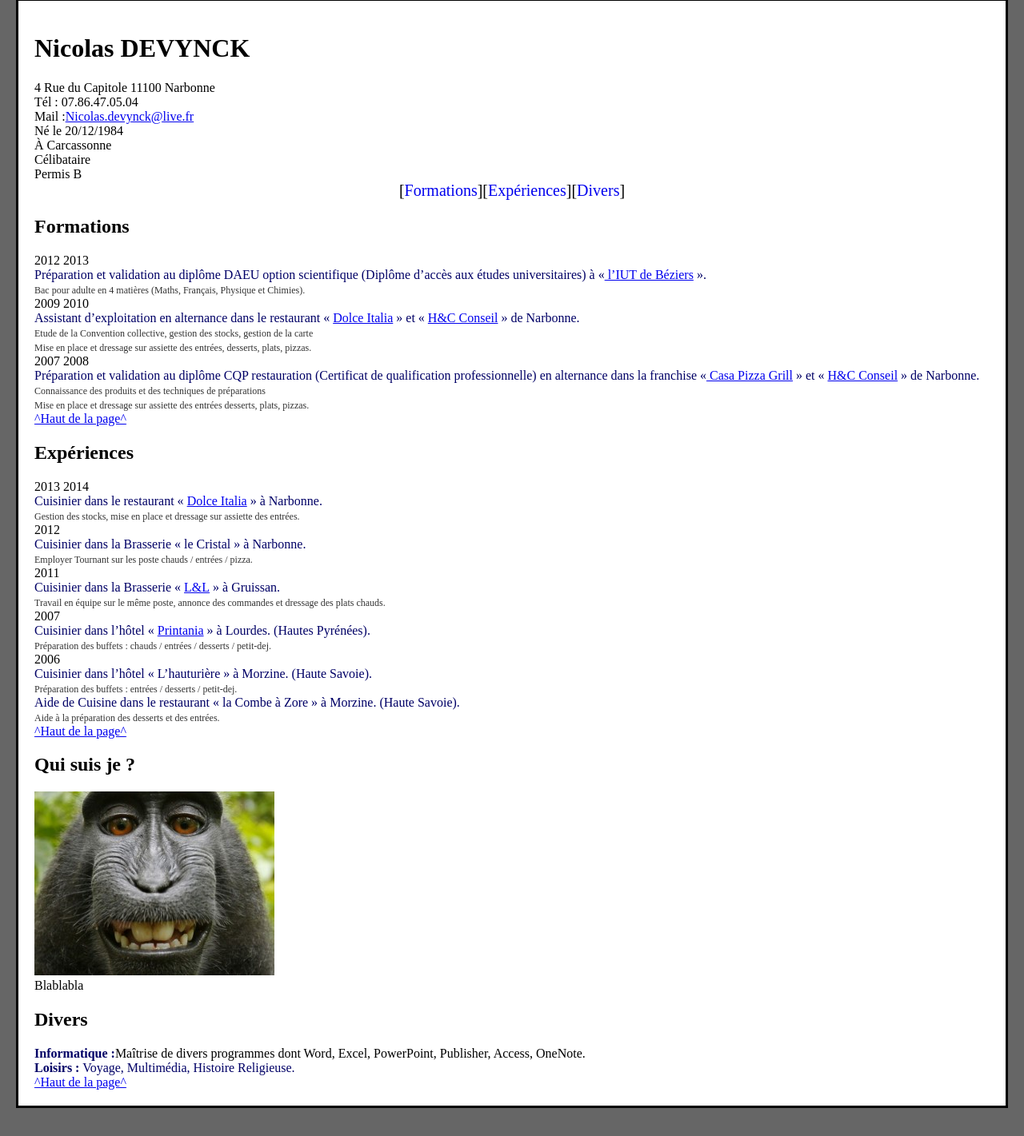
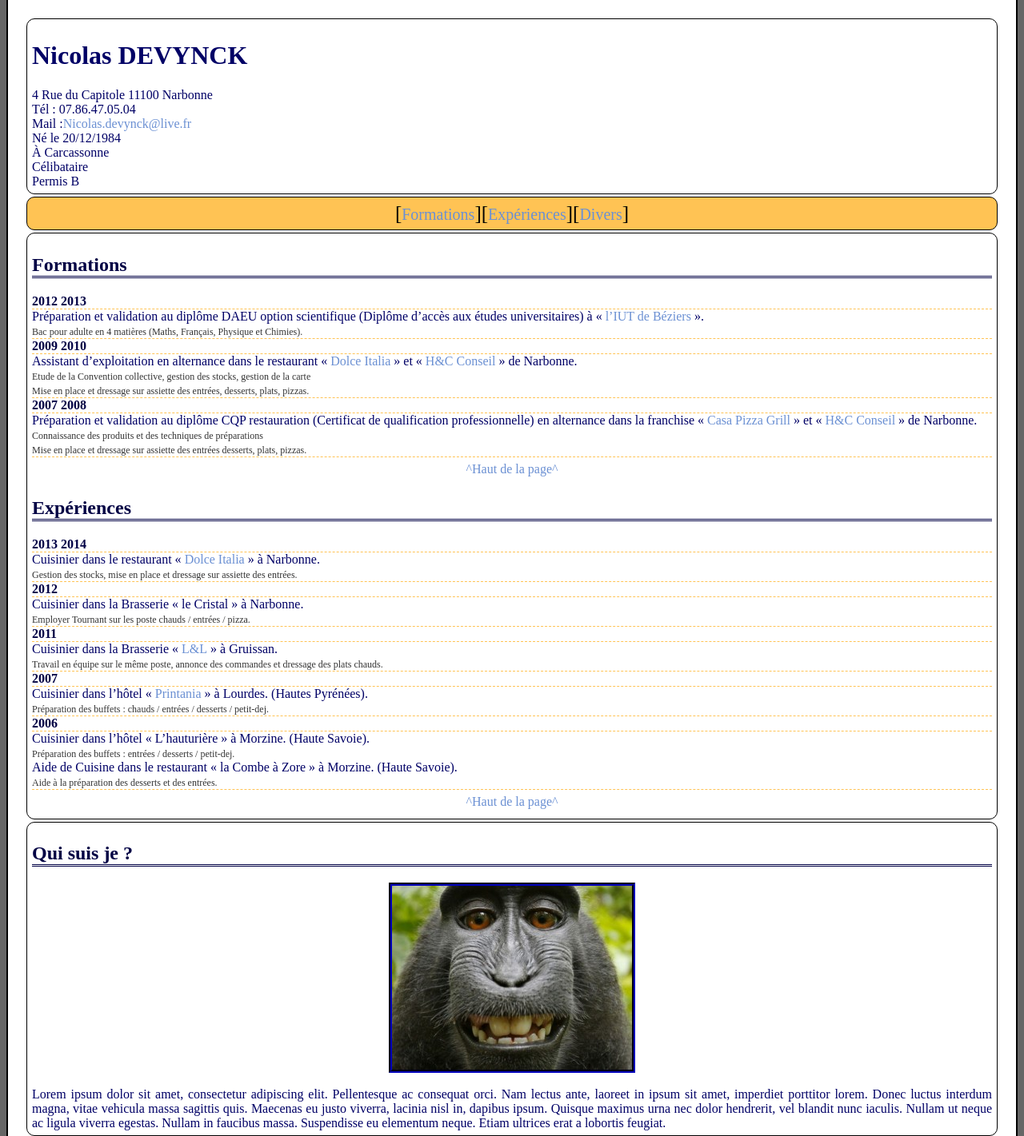
Before and after one commit to simplon-amandinem/simplon-ndevynck.github.io, a plain HTML site: page index.html in a window 1280 px wide. Shown: the part 10-1431 px from the top of the page at 80% size. Before the commit the page ends 1396 px from the top, so only its background shows below. Drawn offline with Linux system fonts and the light colour scheme.

Commit message:
maj fin de journer

```diff
--- a/index.html
+++ b/index.html
@@ -44,7 +44,7 @@
       <span>Connaissance des produits et des techniques de préparations<br />
             Mise en place et dressage sur assiette des entrées desserts, plats, pizzas.</span>
     </div>
-    <a href="#">^Haut de la page^</a>
+    <a href="#" class="haut">^Haut de la page^</a>
   <h2 id="experiance">Expériences</h2>
     <div class="date">2013 2014</div>
     <div class="poste">
@@ -73,24 +73,24 @@
       Aide de Cuisine dans le restaurant « la Combe à Zore » à Morzine. (Haute Savoie).<br />
       <span>Aide à la préparation des desserts et des entrées.</span>
     </div>
-    <a href="#">^Haut de la page^</a>
+    <a href="#" class="haut">^Haut de la page^</a>
+ </article>
  <aside>
   <h2>Qui suis je ?</h2>
-    <img src="photo.jpg" alt="Profil" />
+    <img src="photo.jpg" alt="Profil" /><br />
     <div id="description">
-      Blablabla
+      Lorem ipsum dolor sit amet, consectetur adipiscing elit. Pellentesque ac consequat orci. Nam lectus ante, laoreet in ipsum sit amet, imperdiet porttitor lorem. Donec luctus interdum magna, vitae vehicula massa sagittis quis. Maecenas eu justo viverra, lacinia nisl in, dapibus ipsum. Quisque maximus urna nec dolor hendrerit, vel blandit nunc iaculis. Nullam ut neque ac ligula viverra egestas. Nullam in faucibus massa. Suspendisse eu elementum neque. Etiam ultrices erat a lobortis feugiat.
     </div>
  </aside>
- </article>
  <footer>
   <h2 id="autre">Divers</h2>
-    <div>
-     <strong class="poste">Informatique :</strong>Maîtrise de divers programmes dont Word, Excel, PowerPoint, Publisher, Access, OneNote.
+    <div class="poste">
+     <strong>Informatique :</strong>Maîtrise de divers programmes dont Word, Excel, PowerPoint, Publisher, Access, OneNote.
     </div>
     <div class="poste">
       <strong>Loisirs :</strong> Voyage, Multimédia, Histoire Religieuse.
     </div>
-   <a href="#">^Haut de la page^</a>
+   <a href="#" class="haut">^Haut de la page^</a>
  </footer>
  </div>
 </body>
--- a/style.css
+++ b/style.css
@@ -1,18 +1,20 @@
 body {
 	background-color: #666666;
-	pading: 0px;
-	margin-top: Opx;
-	margin-bottom: 0px;
-	margin-right: 20px;
-	margin-left: 20px;
+	pading: 0px 50px 0px 50px;
+	margin: Opx 50px 0px 50px;
 }
 #cadre {
 	background-color: #ffffff;
-	border: solid; 2px;
+	border: solid 2px;
 	padding: 20px;
 
 }
 header {
+	border: solid 1px #000000;
+	border-radius: 10px;
+	margin: 3px;
+	padding: 6px;
+	color: #000066;
 
 }
 #tete1 {
@@ -27,29 +29,32 @@ h1 {
 nav {
 	font-size: 20px;
 	text-align :center;
-
+	border: solid 1px;
+	border-radius: 10px;
+	margin: 3px;
+	padding: 6px;
+	background-color: #ffc354;
 }
 nav span{
-
-}
-nav a {
-	text-decoration: none;
-
-}
-nav a:hover{
-	text-decoration: overline underline;
-
+	Font-size: 25px;
 }
 article {
-
+	border: solid 1px;
+	border-radius: 10px;
+	margin: 3px;
+	padding: 6px;
 }
 h2 {
-
+	border-bottom:double 3px;
+	color: #000044;
 }
 .date {
-
+	font-weight: bold;
+	color: #000044;
 }
 .poste {
+	border-top: dashed 1px #ffc354;
+	border-bottom: dashed 1px #ffc354;
 	color:#000066;
 
 }
@@ -58,27 +63,39 @@ h2 {
 	font-size: 12px;
 
 }
-.poste a {
-
-}
-.poste a:hover {
-
-}
 aside {
-
+	border: solid 1px;
+	border-radius: 10px;
+	margin: 3px;
+	padding: 6px;
 }
 img {
+	display:block;
+	margin: auto;
+	border: groove 4px #000066;
 
 }
 #description {
+	text-align: justify;
+	color:#000066;
 
 }
 footer {
-
+	border: solid 1px;
+	border-radius: 10px;
+	margin: 3px;
+	padding: 6px;
 }
 a {
-
+	text-decoration: none;
+	color: #6B90D3;
 }
 a:hover {
-
+	text-decoration: overline underline;
+	color: #666666;
 }
+.haut {
+	display:block;
+	text-align: center;
+	padding: 6px;
+}
```
